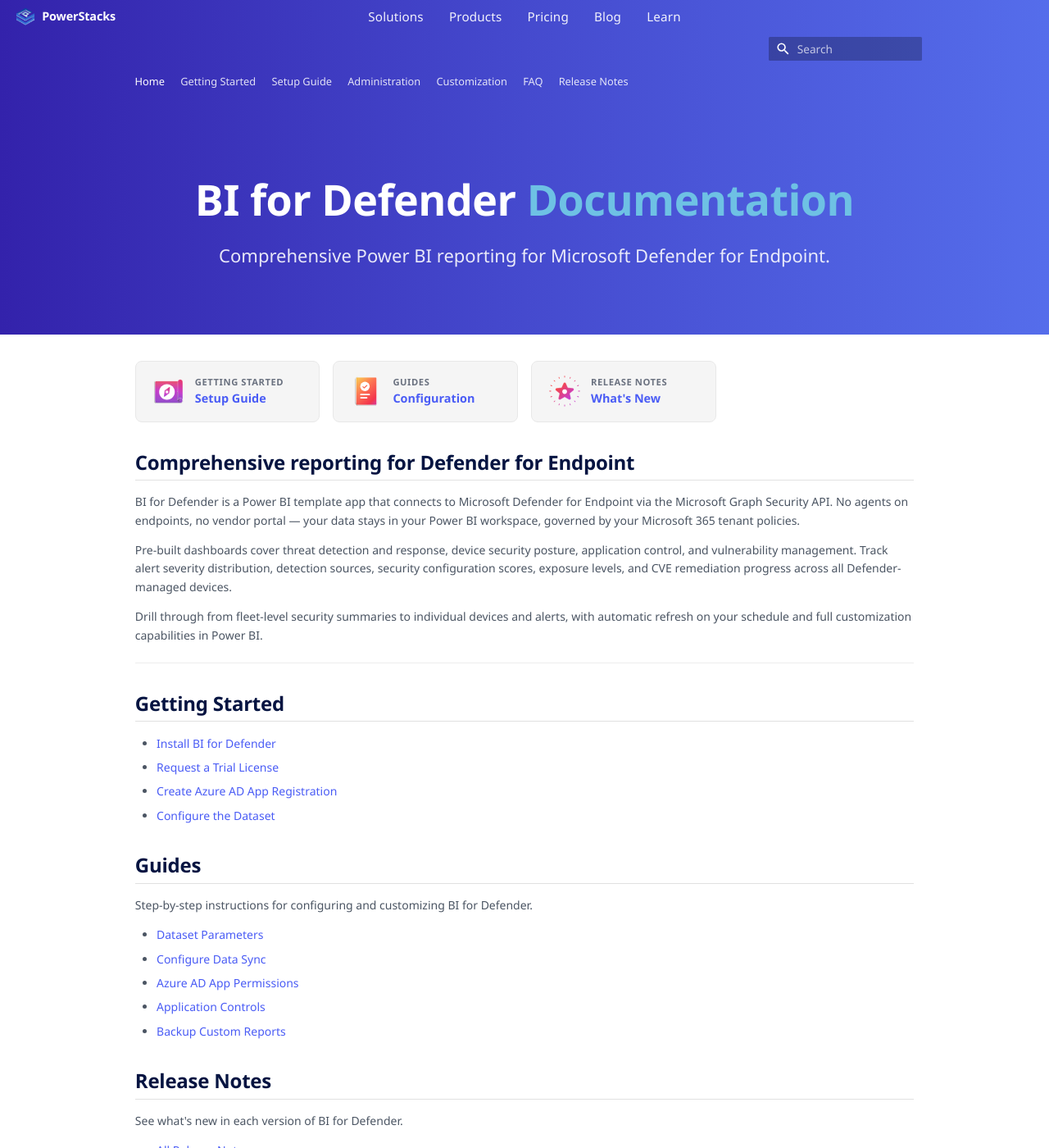
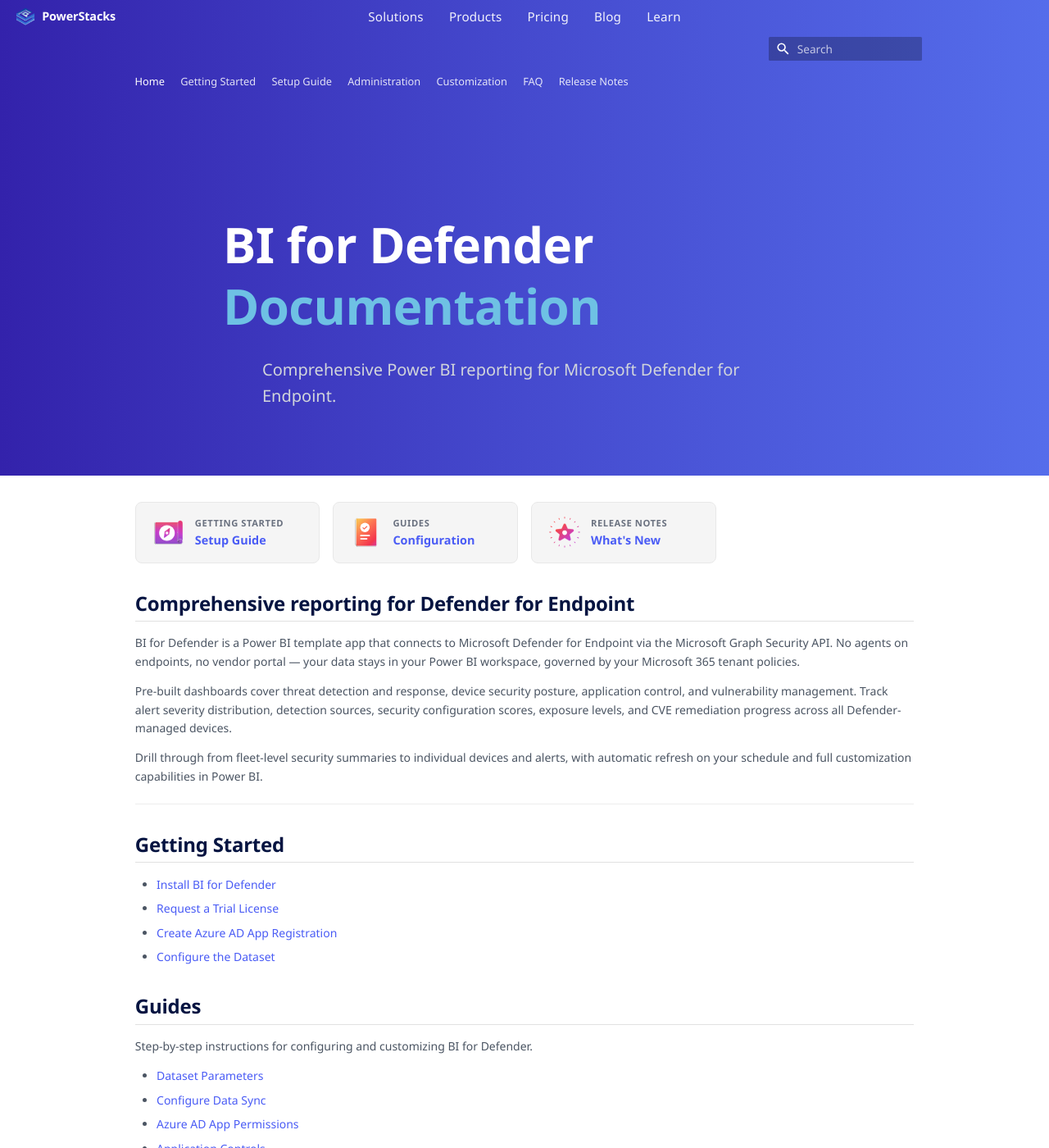
Before and after one commit to powerstacks-corp/BI-for-Defender, an MkDocs documentation site: the page built from docs/index.md, in a window 1280 px wide and 1400 px high. Shown: the whole window at 82% size. Built offline with MkDocs 1.6.1 and Material for MkDocs 9.7.7, drawn with Linux system fonts in a browser that asks for light colours; comment, search, counter and statistics services are not loaded.

Commit message:
Match docs hero styling to marketing site /docs/ page exactly

```diff
--- a/docs/stylesheets/microsoft-learn.css
+++ b/docs/stylesheets/microsoft-learn.css
@@ -701,15 +701,27 @@ html {
 
 .hero-banner {
   background: linear-gradient(90deg, #3322AB 0%, #454ACE 50%, #556DEB 100%);
-  padding: 5rem 1.5rem 4rem 1.5rem;
+  padding: 5rem 1rem 3rem 1rem;
   width: 100vw;
   margin-left: calc(-50vw + 50%);
   margin-top: -1.5rem;
   margin-bottom: 2rem;
   box-sizing: border-box;
-  text-align: center;
   position: relative;
   overflow: hidden;
+}
+
+/* Match marketing site's padding on md+ and lg+ screens */
+@media (min-width: 768px) {
+  .hero-banner {
+    padding: 7rem 1.5rem 4rem 1.5rem;
+  }
+}
+
+@media (min-width: 1024px) {
+  .hero-banner {
+    padding: 9rem 2rem 5rem 2rem;
+  }
 }
 
 /* No vignette — we want the gradient to match the nav bars above exactly */
@@ -722,6 +734,8 @@ html {
   background: linear-gradient(90deg, #241880 0%, #4058C8 100%);
 }
 
+/* Shared container (centered in viewport) — left-align text within, like the
+   marketing site's Hero (container-narrow + max-w-3xl pattern) */
 .hero-banner h1,
 .hero-banner p {
   max-width: 72rem;
@@ -729,59 +743,64 @@ html {
   margin-right: auto;
   padding-left: 1rem;
   padding-right: 1rem;
-  text-align: center;
+  text-align: left;
+  box-sizing: border-box;
 }
 
 .hero-banner h1 {
   color: #ffffff !important;
-  font-size: 2.75rem;
+  font-size: 2.25rem;  /* text-4xl on mobile */
   font-weight: 700;
-  line-height: 1.15;
+  line-height: 1.25;
   letter-spacing: -0.01em;
-  margin-bottom: 0.75rem;
+  margin-bottom: 0;
   border-bottom: none !important;
+  max-width: 48rem;  /* max-w-3xl, like the marketing site */
 }
 
-/* Accent word in hero title (second color, like the website hero) */
+/* Accent word in hero title — matches marketing site's text-brand-blue */
 .hero-banner h1 .hero-accent {
   color: #6EC1E4;
 }
 
-/* Responsive: larger on desktop, tighter on mobile */
-@media (min-width: 1220px) {
-  .hero-banner {
-    padding: 6rem 1.5rem 5rem 1.5rem;
+/* Responsive: text-5xl at md (768px+), text-6xl at lg (1024px+) */
+@media (min-width: 768px) {
+  .hero-banner h1 {
+    font-size: 3rem;  /* text-5xl */
   }
+}
+
+@media (min-width: 1024px) {
   .hero-banner h1 {
-    font-size: 3.25rem;
+    font-size: 3.75rem;  /* text-6xl */
   }
 }
 
 @media (max-width: 600px) {
-  .hero-banner {
-    padding: 3rem 1rem 2.5rem 1rem;
-  }
   .hero-banner h1 {
     font-size: 1.875rem;
   }
 }
 
 .hero-banner p {
-  color: rgba(255, 255, 255, 0.88) !important;
-  font-size: 1.25rem;
-  line-height: 1.5;
+  color: #d1d5db !important;  /* text-gray-300, matches marketing site subtitle */
+  font-size: 1.125rem;  /* text-lg */
+  line-height: 1.625;  /* leading-relaxed */
+  margin-top: 1.5rem;  /* mt-6 */
   margin-bottom: 0;
+  max-width: 42rem;  /* max-w-2xl */
 }
 
-@media (min-width: 1220px) {
+@media (min-width: 768px) {
   .hero-banner p {
-    font-size: 1.375rem;
+    font-size: 1.25rem;  /* text-xl */
   }
 }
 
 @media (max-width: 600px) {
   .hero-banner p {
     font-size: 1rem;
+    margin-top: 1rem;
   }
 }
 
```
